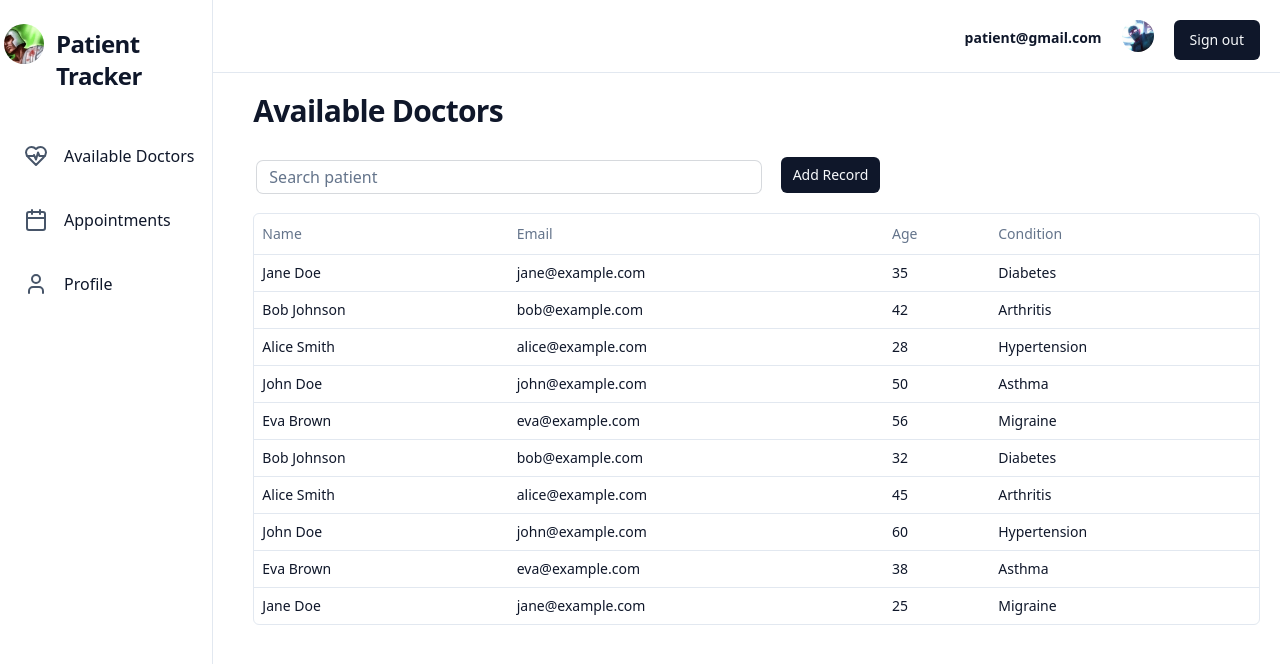
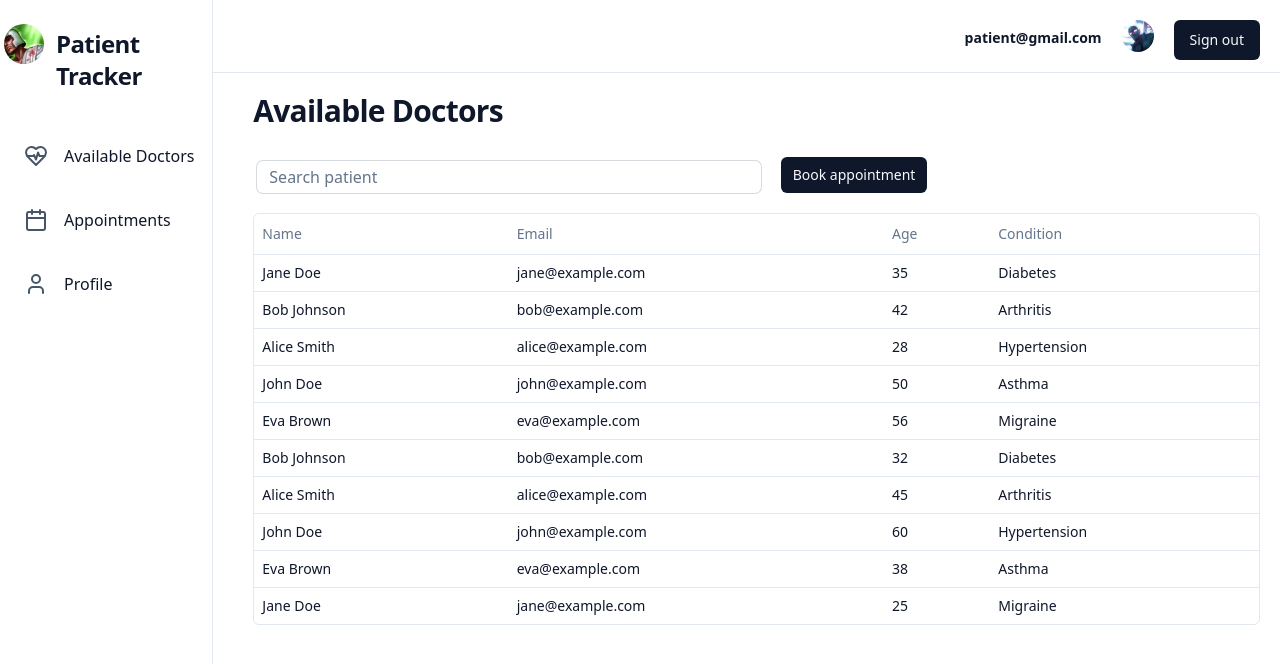
Before and after one commit to HieuHongHao/CS520-Patient-Tracker, a React (Vite) app in the folder frontend/: page /patient-page in a window 1280 px wide. Shown: the top 664 px of the page. Built offline with nearby package versions, Linux system fonts and the light colour scheme.

Commit message:
Update doctor records

```diff
--- a/frontend/src/DoctorRecords.jsx
+++ b/frontend/src/DoctorRecords.jsx
@@ -118,7 +118,7 @@ import {
             </DialogTrigger>
             <DialogContent>
               <DialogHeader>
-                <DialogTitle>New Patient Record Form</DialogTitle>
+                <DialogTitle>Book appointment</DialogTitle>
                 <DialogDescription>
                   <div className="flex flex-col">
 
--- a/frontend/src/PatientPage.jsx
+++ b/frontend/src/PatientPage.jsx
@@ -4,6 +4,7 @@ import doctorURL from "/Doctor.jpeg";
 import { HeartPulse, Calendar, User } from "lucide-react";
 import { Tab } from "@headlessui/react";
 import { PatientRecords } from "./PatientRecords";
+import { DoctorRecords } from "./DoctorRecords";
 import {Button} from "./components/button";
 
 
@@ -54,7 +55,7 @@ export default function PatientPage() {
           <div className="font-bold text-3xl tracking-tight">
           Available Doctors
           </div>
-          <PatientRecords />
+          <DoctorRecords />
         </Tab.Panel>
         <Tab.Panel as="div" className="min-h-full mt-5 ml-10">
           <div className="font-bold text-3xl tracking-tight">Appointments</div>
```
